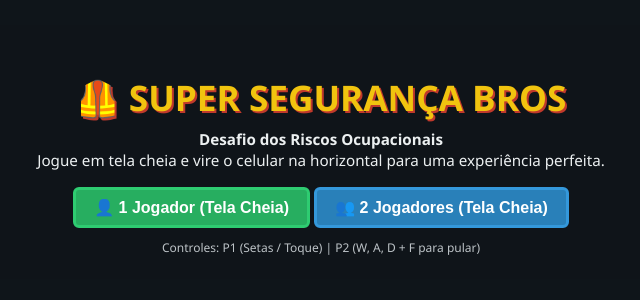
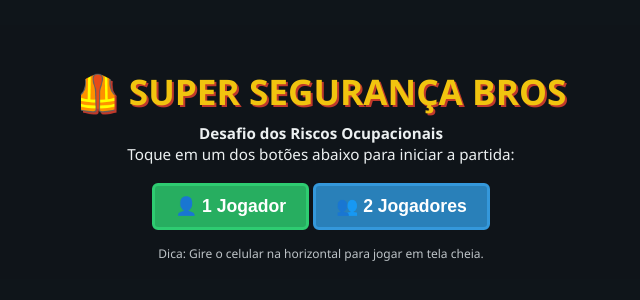
Before and after one commit to getulioramos46-create/desafio-do-casal, a plain HTML site: page index.html in a window 1280 px wide. Shown: the part 230-530 px from the top of the page, without its empty margins (319-959 px from the left). Drawn offline with Linux system fonts and the light colour scheme.

Commit message:
Update index.html

```diff
--- a/index.html
+++ b/index.html
@@ -50,12 +50,12 @@
             background: #e67e22;
             color: #fff;
             border: 3px solid #f39c12;
-            padding: 8px 18px;
-            font-size: clamp(0.85rem, 1.8vw, 1rem);
+            padding: 10px 20px;
+            font-size: clamp(0.9rem, 2vw, 1.1rem);
             font-weight: bold;
             border-radius: 6px;
             cursor: pointer;
-            margin: 6px 0;
+            margin: 8px 0;
             flex-shrink: 0;
         }
         .btn:hover { background: #d35400; transform: scale(1.04); }
@@ -197,12 +197,12 @@
     <!-- TELA 1: MENU INICIAL -->
     <div id="screen-menu" class="overlay">
         <h1>🦺 SUPER SEGURANÇA BROS</h1>
-        <p><strong>Desafio dos Riscos Ocupacionais</strong><br>Jogue em tela cheia e vire o celular na horizontal para uma experiência perfeita.</p>
+        <p><strong>Desafio dos Riscos Ocupacionais</strong><br>Toque em um dos botões abaixo para iniciar a partida:</p>
         <div>
-            <button class="btn btn-green" onclick="requestFullscreenAndStart(1)">👤 1 Jogador (Tela Cheia)</button>
-            <button class="btn btn-blue" onclick="requestFullscreenAndStart(2)">👥 2 Jogadores (Tela Cheia)</button>
+            <button class="btn btn-green" onclick="requestFullscreenAndStart(1)">👤 1 Jogador</button>
+            <button class="btn btn-blue" onclick="requestFullscreenAndStart(2)">👥 2 Jogadores</button>
         </div>
-        <p style="font-size:0.75rem; color:#bdc3c7; margin-top:6px;">Controles: P1 (Setas / Toque) | P2 (W, A, D + F para pular)</p>
+        <p style="font-size:0.75rem; color:#bdc3c7; margin-top:8px;">Dica: Gire o celular na horizontal para jogar em tela cheia.</p>
     </div>
 
     <!-- TELA 2: INTRODUÇÃO -->
@@ -276,14 +276,17 @@ resizeCanvas();
 
 function requestFullscreenAndStart(count) {
     const elem = document.documentElement;
-    if (elem.requestFullscreen) {
-        elem.requestFullscreen().catch(() => {});
-    } else if (elem.webkitRequestFullscreen) {
-        elem.webkitRequestFullscreen();
+    try {
+        if (elem.requestFullscreen) {
+            elem.requestFullscreen().catch(() => {});
+        } else if (elem.webkitRequestFullscreen) {
+            elem.webkitRequestFullscreen();
+        }
+    } catch (e) {
+        console.log("Fullscreen error:", e);
     }
-    if (screen.orientation && screen.orientation.lock) {
-        screen.orientation.lock('landscape').catch(() => {});
-    }
+
+    // Inicia a história imediatamente sem travar
     startStory(count);
 }
 
@@ -490,3 +493,5 @@ function setupLevel(phase) {
             p.invuln = 60;
         });
     }
+
+    document.getElementById(
```
